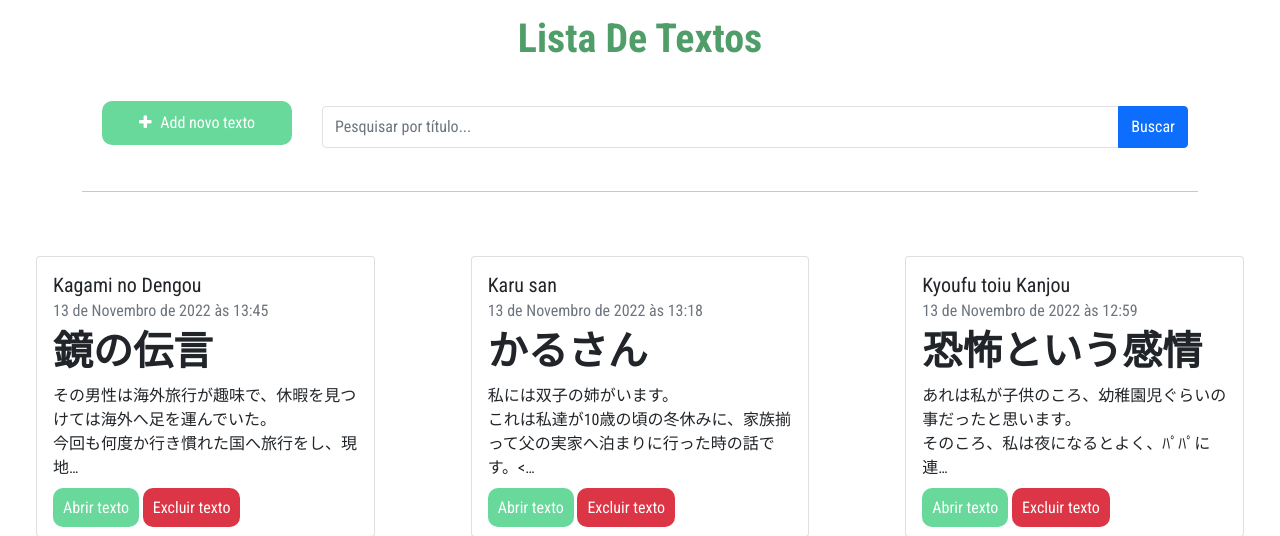
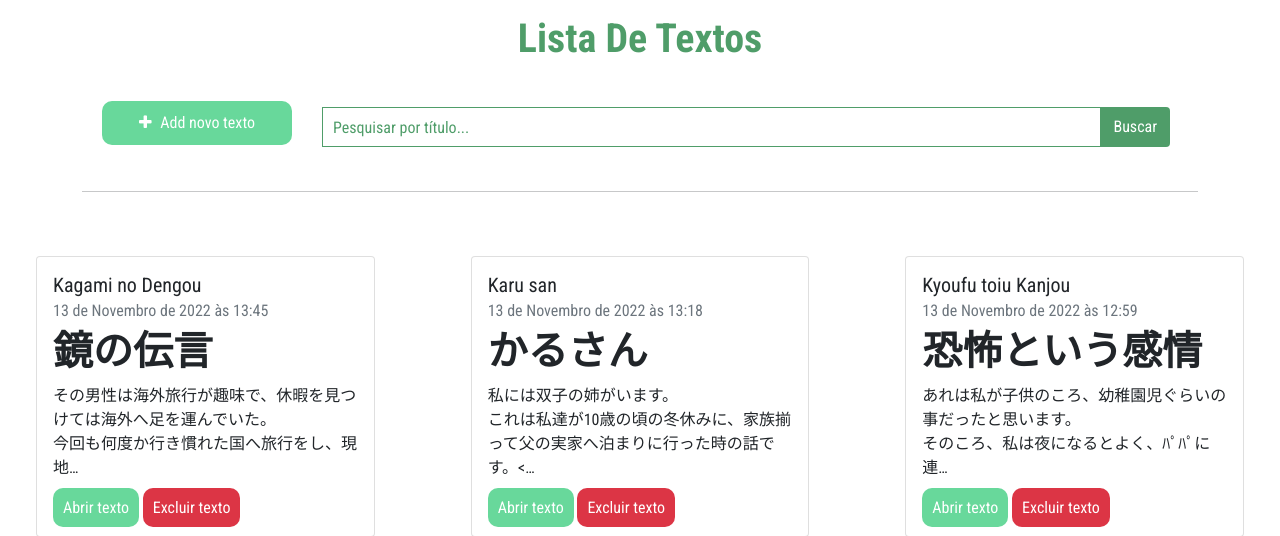
Before and after one commit to Renildo15/Nihongo-Gaido, a Django app: page /text/text_list/ in a window 1280 px wide. Shown: the part 89-625 px from the top of the page. Run offline with Django 4.2, Linux system fonts and the light colour scheme; a user stored in the database is signed in; data comes from the database, SQL or seed files in the repository; some libraries are stand-ins or nearby versions; some web fonts are replaced.

Commit message:
Adicionando estilo #46

```diff
--- a/src/grammar_app/templates/grammar_list.html
+++ b/src/grammar_app/templates/grammar_list.html
@@ -71,7 +71,7 @@
             </div>
           </div>
 
-          <button type="submit" class="btn btn-primary">Buscar</button>
+          <button type="submit" class="btn-search">Buscar</button>
         </form>
       </div>
     </div>
--- a/src/static/styles/style-27.css
+++ b/src/static/styles/style-28.css
@@ -821,6 +821,49 @@ img{
 /*search text*/
 
 
+.form-control-search {
+    display: block;
+    width: 90%;
+    height: 40px;
+    padding: 10px;
+    font-size: 16px;
+    font-weight: 400;
+    line-height: 1.6;
+    color: #4F9D69;
+    background-color: #ffff;
+    border: 1px solid #4F9D69;
+}
+
+.input-group input::placeholder {
+    color: #4F9D69;
+  }
+
+.btn-search{
+    display: inline-block;
+    font-weight: 400;
+    line-height: 1.5;
+    color: white;
+    text-align: center;
+    text-decoration: none;
+    vertical-align: middle;
+    cursor: pointer;
+    -webkit-user-select: none;
+    -moz-user-select: none;
+    user-select: none;
+    background-color: #4F9D69;
+    border: 1px solid transparent;
+    padding: 0.375rem 0.75rem;
+    font-size: 1rem;
+    border-radius: 0.25rem;
+    transition: color .15s ease-in-out,background-color .15s ease-in-out,border-color .15s ease-in-out,box-shadow .15s ease-in-out;
+}
+
+.btn-search:hover{
+    background-color: #3f7a53;
+    letter-spacing: 2px;
+    box-shadow: 6px 6px 1px #0000001c;
+    transition: 0.6s ease;
+}
 
 
 @media (max-width: 600px){
--- a/src/templates/base.html
+++ b/src/templates/base.html
@@ -6,7 +6,7 @@
     <title>{% block title %}{% endblock %}</title>
     <link href="https://cdn.jsdelivr.net/npm/bootstrap@5.0.2/dist/css/bootstrap.min.css" rel="stylesheet" integrity="sha384-EVSTQN3/azprG1Anm3QDgpJLIm9Nao0Yz1ztcQTwFspd3yD65VohhpuuCOmLASjC" crossorigin="anonymous">
     <link rel="stylesheet" href="https://cdnjs.cloudflare.com/ajax/libs/font-awesome/4.7.0/css/font-awesome.min.css">
-    <link rel="stylesheet" href="{% static 'styles/style-27.css' %}">
+    <link rel="stylesheet" href="{% static 'styles/style-28.css' %}">
     <link rel="stylesheet" href="{% static 'styles/responsivo-1.css' %}">
     <link rel="icon" href="{% static 'imgs/Nihongo-Gaido-1.png' %}" type="image/gif" sizes="16x16">
 </head>
--- a/src/text_app/templates/text_list.html
+++ b/src/text_app/templates/text_list.html
@@ -24,8 +24,8 @@
                 <div class="form-row">
                     <div class="form-group">
                         <div class="input-group mt-2">
-                            <input class="form-control py-2 border-right-0 border" type="search" name="text_contains" placeholder="Pesquisar por título..." />
-                            <button type="submit" class="btn btn-primary">Buscar</button>
+                            <input class="form-control-search" type="search" name="text_contains" placeholder="Pesquisar por título..." />
+                            <button type="submit" class="btn-search">Buscar</button>
                         </div>
                     </div>
                   </div>
--- a/src/user_app/templates/base-auth.html
+++ b/src/user_app/templates/base-auth.html
@@ -6,7 +6,7 @@
     <title>{% block title %}{% endblock %}</title>
     <link href="https://cdn.jsdelivr.net/npm/bootstrap@5.0.2/dist/css/bootstrap.min.css" rel="stylesheet" integrity="sha384-EVSTQN3/azprG1Anm3QDgpJLIm9Nao0Yz1ztcQTwFspd3yD65VohhpuuCOmLASjC" crossorigin="anonymous">
     <link rel="stylesheet" href="https://cdnjs.cloudflare.com/ajax/libs/font-awesome/4.7.0/css/font-awesome.min.css">
-    <link rel="stylesheet" href="{% static 'styles/style-27.css' %}">
+    <link rel="stylesheet" href="{% static 'styles/style-28.css' %}">
     <link rel="stylesheet" href="{% static 'styles/responsivo-1.css' %}">
     <link rel="icon" href="{% static 'imgs/Nihongo-Gaido-1.png' %}" type="image/gif" sizes="16x16">
 </head>
```
